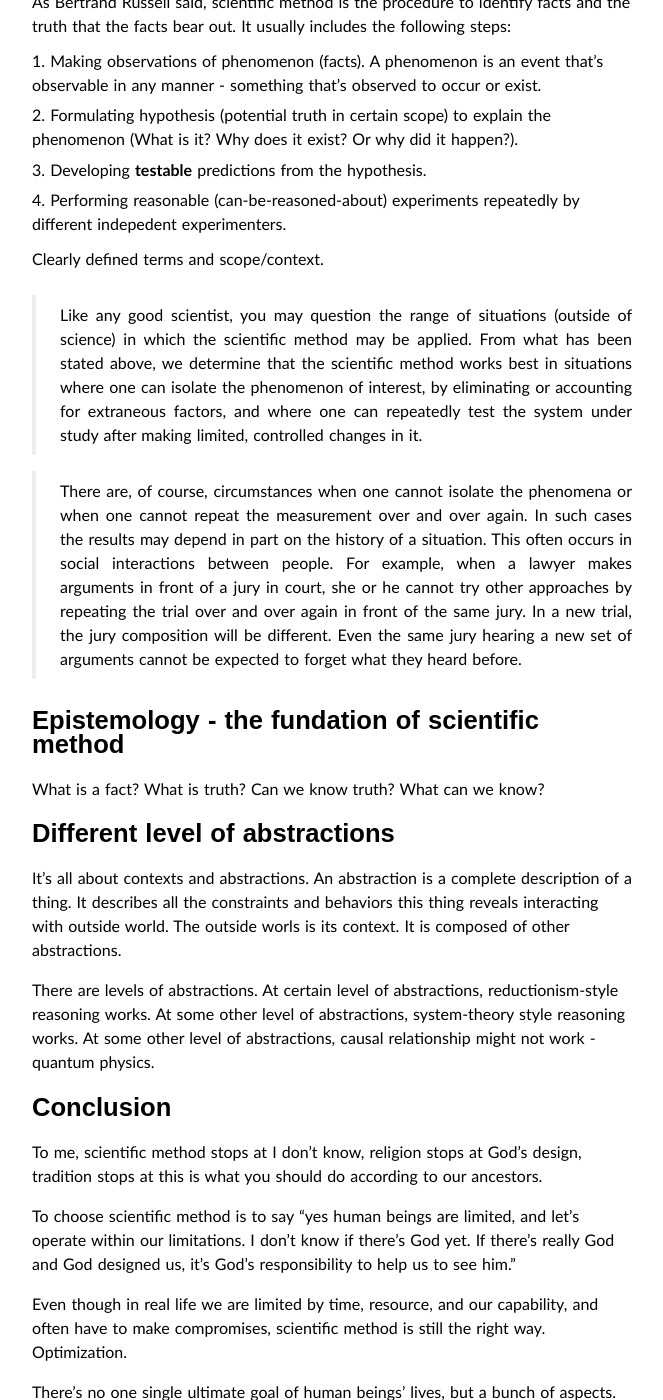
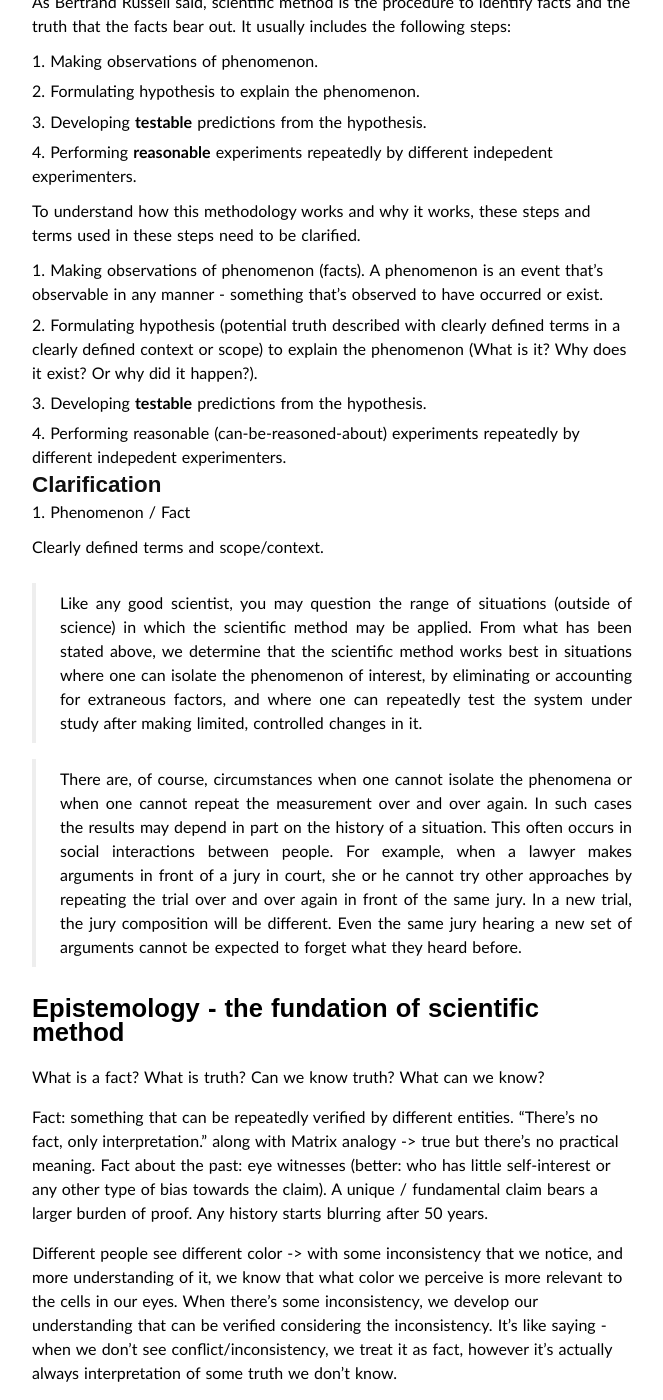
Before and after one commit to zagol/yonglezh.github.io, a Jekyll site: the page built from _posts/2017-03-19-fact-and-interpretation.markdown, in a window 1280 px wide and 1400 px high, scrolled down 665 px. Shown: the whole window, without its empty margins (308-971 px from the left). Built offline with Jekyll 4.4.1, drawn with Linux system fonts in a browser that asks for light colours; some web fonts are replaced; comment, search, counter and statistics services are not loaded; some of the changed text lies outside the part shown.

Commit message:
some edits

```diff
--- a/_posts/2017-03-19-fact-and-interpretation.markdown
+++ b/_posts/2017-03-19-fact-and-interpretation.markdown
@@ -21,10 +21,24 @@ There are other very important aspects of our lives, such as how to live a happy
 
 As Bertrand Russell said, scientific method is the procedure to identify facts and the truth that the facts bear out. It usually includes the following steps:
 
-1. Making observations of phenomenon (facts). A phenomenon is an event that's observable in any manner - something that's observed to occur or exist.
-2. Formulating hypothesis (potential truth in certain scope) to explain the phenomenon (What is it? Why does it exist? Or why did it happen?).
+1. Making observations of phenomenon.
+2. Formulating hypothesis to explain the phenomenon.
+3. Developing **testable** predictions from the hypothesis.
+4. Performing **reasonable** experiments repeatedly by different indepedent experimenters.
+
+To understand how this methodology works and why it works, these steps and terms used in these steps need to be clarified.
+
+
+1. Making observations of phenomenon (facts). A phenomenon is an event that's observable in any manner - something that's observed to have occurred or exist.
+2. Formulating hypothesis (potential truth described with clearly defined terms in a clearly defined context or scope) to explain the phenomenon (What is it? Why does it exist? Or why did it happen?).
 3. Developing **testable** predictions from the hypothesis.
 4. Performing reasonable (can-be-reasoned-about) experiments repeatedly by different indepedent experimenters.
+
+
+## Clarification
+
+1. Phenomenon / Fact
+
 
 Clearly defined terms and scope/context.
 
@@ -35,6 +49,12 @@ Clearly defined terms and scope/context.
 # Epistemology - the fundation of scientific method
 
 What is a fact? What is truth? Can we know truth? What can we know?
+
+Fact: something that can be repeatedly verified by different entities. "There's no fact, only interpretation." along with Matrix analogy -> true but there's no practical meaning. Fact about the past: eye witnesses (better: who has little self-interest or any other type of bias towards the claim). A unique / fundamental claim bears a larger burden of proof. Any history starts blurring after 50 years.
+
+Different people see different color -> with some inconsistency that we notice, and more understanding of it, we know that what color we perceive is more relevant to the cells in our eyes. When there's some inconsistency, we develop our understanding that can be verified considering the inconsistency. It's like saying - when we don't see conflict/inconsistency, we treat it as fact, however it's actually always interpretation of some truth we don't know.
+
+We see things at our level. How do we see things at other levels? There are too many possibilities, how do we know Christian God is the one?
 
 # Different level of abstractions
 
@@ -69,6 +89,12 @@ Why is it the only way?
 [APPENDIX E: Introduction to the Scientific Method](http://teacher.nsrl.rochester.edu/phy_labs/AppendixE/AppendixE.html)
 
 How to explain the trend that miricles disappearred as modern technology appeared?
+
+# What is research?
+
+Research is simply trying to solve a problem that's never been solved before.
+
+Why there's always opportunities for reseach? The world is envolving. There are new technologies developed every day, and these new technologies open up new opportunities for some unresolved problems, they also bring about new problems to solve. Example?
 
 <!-- Reason -->
 
@@ -467,3 +493,5 @@ Why it seems to me that a lot of things in Bible is trying to make it easier to
 I believe in scientific method, but I also believe that Christianity is the thing that I need for me to stick to what I believe.
 
 I called and you answered.
+
+Christianity makes people safe to be honest.
```
